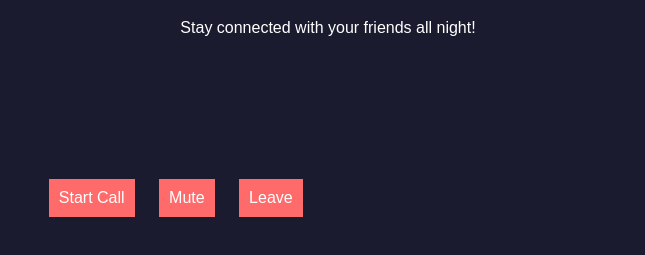
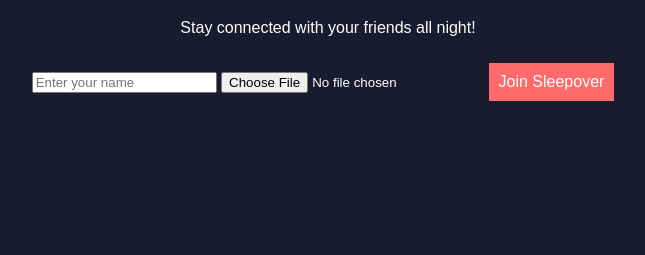
Before and after one commit to alsiscool/shadowCall-files, a plain HTML site: page index.html in a window 1280 px wide. Shown: the part 61-316 px from the top of the page, without its empty margins (312-957 px from the left). Drawn offline with Linux system fonts and the light colour scheme.

Commit message:
Update index.html
pfp and name change

```diff
--- a/index.html
+++ b/index.html
@@ -5,16 +5,18 @@
     <meta name="viewport" content="width=device-width, initial-scale=1.0">
     <title>ShadowCall</title>
     <link rel="stylesheet" href="style.css">
+    <script defer src="https://www.gstatic.com/firebasejs/9.6.1/firebase-app.js"></script>
+    <script defer src="https://www.gstatic.com/firebasejs/9.6.1/firebase-database.js"></script>
 </head>
 <body>
     <h1>Welcome to ShadowCall</h1>
     <p>Stay connected with your friends all night!</p>
 
-    <button id="startCall">Start Call</button>
-    <button id="muteToggle">Mute</button>
-    <button id="leaveCall">Leave</button>
+    <input type="text" id="username" placeholder="Enter your name">
+    <input type="file" id="profilePicInput" accept="image/*">
+    <button id="joinButton">Join Sleepover</button>
 
-    <video id="videoElement" autoplay></video>
+    <div id="userList"></div> <!-- This will show connected users -->
 
     <script src="script.js"></script>
 </body>
```
